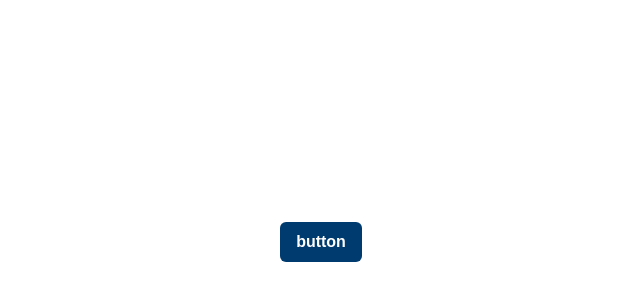
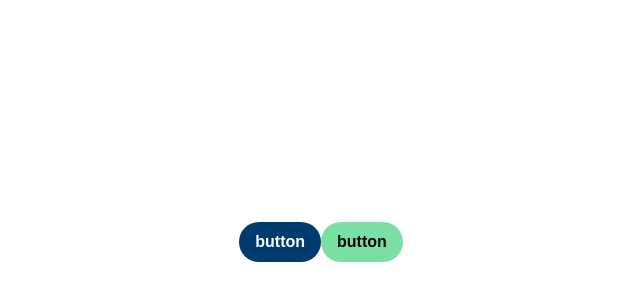
Before and after one commit to phedrohenriique/provi-hack-environment, a Next.js app: page /testcomponents in a window 1280 px wide. Shown: the part 158-458 px from the top of the page, without its empty margins (319-959 px from the left). Built offline with nearby package versions, Linux system fonts and the light colour scheme.

Commit message:
buttons created

```diff
--- a/src/components/button/BlueButton.js
+++ b/src/components/button/BlueButton.js
@@ -7,11 +7,13 @@ export default function BlueButton({ text, link }) {
         color: 'white',
         background: '#003B70',
         fontFamily: 'sans-serif',
-        fontWeight: '600'
+        fontWeight: '600',
+        borderRadius: '50px'
     }
+
     return (
 
-            <Button style={style}>
+            <Button style={style} Link={link ? link: ''}>
                 {text}
             </Button>
 
--- a/src/components/button/GreenButton.js
+++ b/src/components/button/GreenButton.js
@@ -1,7 +1,20 @@
 import React from 'react'
+import { Button } from '@chakra-ui/react'
 
-export default function GreenButton() {
-  return (
-    <div>GreenButton</div>
-  )
+export default function GreenButton({text, link}) {
+    const style = {
+        color: 'black',
+        background: '#7ADFA5',
+        fontFamily: 'sans-serif',
+        fontWeight: '600',
+        borderRadius: '50px'
+    }
+
+    return (
+
+            <Button style={style} Link={link ? link: ''}>
+                {text}
+            </Button>
+
+    )
 }
--- a/src/pages/testcomponents/index.js
+++ b/src/pages/testcomponents/index.js
@@ -1,11 +1,13 @@
 import React from 'react'
 import BlueButton from '../../components/Button/BlueButton'
+import GreenButton from '../../components/Button/GreenButton'
 import RegisterCard from '../../components/registercard'
 
 export default function TestComponents() {
     return (
         <>
         <BlueButton text='button' link='http://localhost:3000'></BlueButton>
+        <GreenButton text={'button'}></GreenButton>
         </>
     )
 }
```
